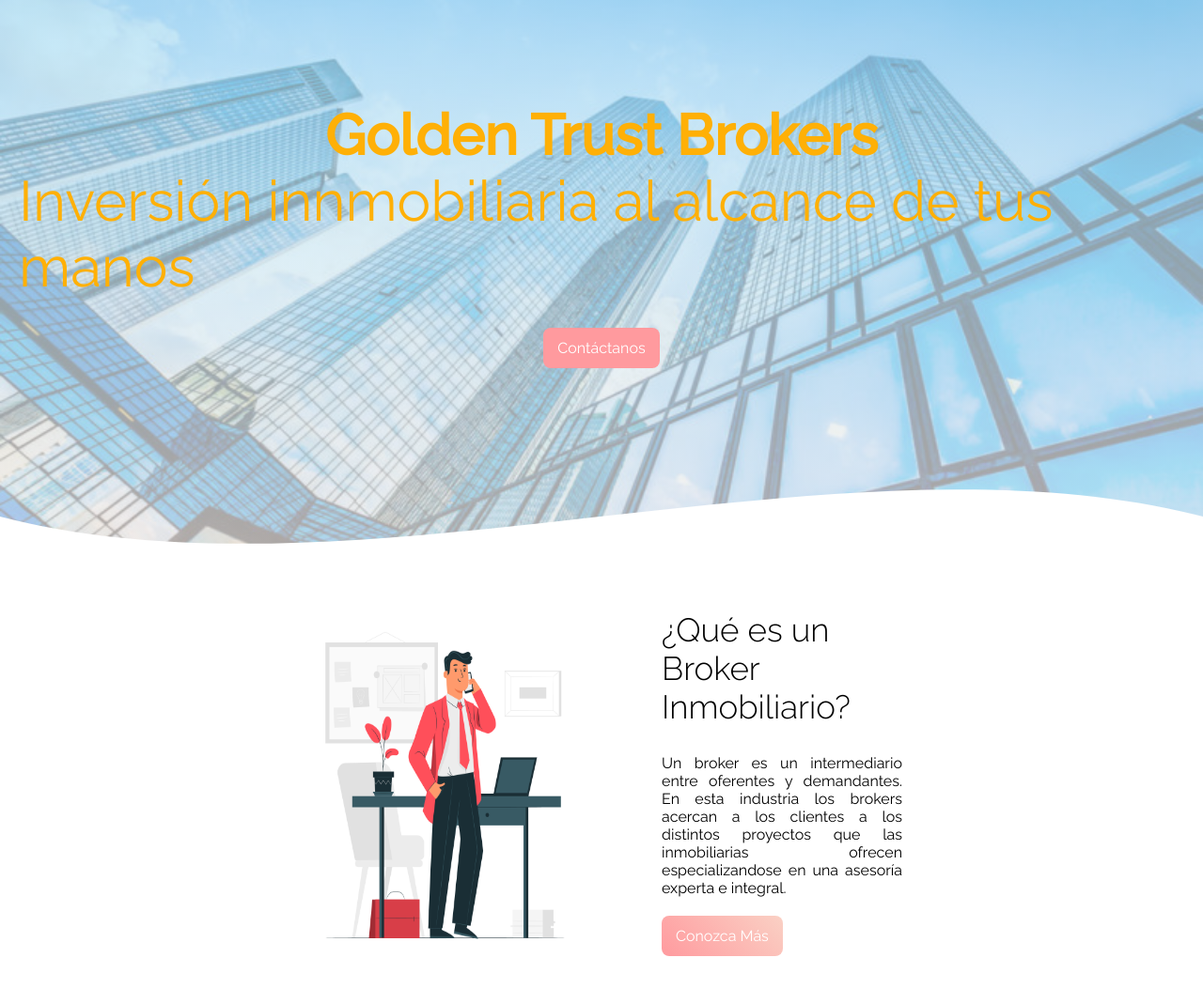
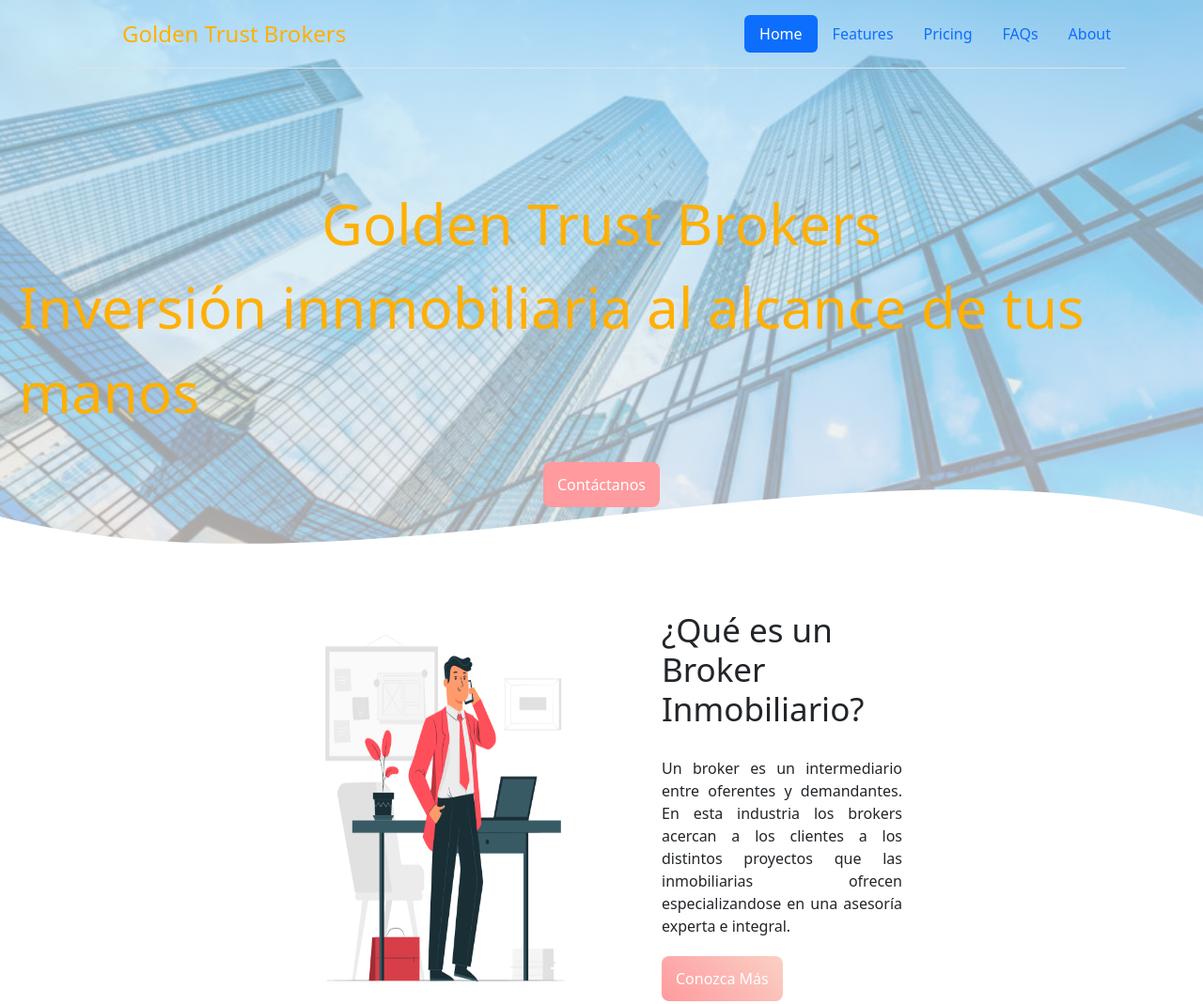
Before and after one commit to ccuitinop/Proyecto1-Landing-Page, a plain HTML site: page index.html in a window 1280 px wide. Shown: the top 1069 px of the page at 94% size. Drawn offline with nearby package versions, Linux system fonts and the light colour scheme.

Commit message:
sexto commit

```diff
--- a/estilosprincipal.css
+++ b/estilosprincipal.css
@@ -344,11 +344,11 @@ input[type="submit"]:hover{
     }
 }
 .clase1{
-    color:#fff
+    color: #ffb006;
 }
 .clase{
-    color: #ffb006
+    color: #ffb006;
 }
 .clase3{
-    color:#619ec7
+    color:#619ec7;
 }
--- a/index.html
+++ b/index.html
@@ -8,10 +8,28 @@
     <link href="https://fonts.googleapis.com/css2?family=Raleway:wght@200;300;400;500&display=swap" rel="stylesheet">
     <link rel="stylesheet" href="estilosprincipal.css">
     <title> Golden Trust</title>
+    <link href="https://cdn.jsdelivr.net/npm/bootstrap@5.3.0/dist/css/bootstrap.min.css" rel="stylesheet" integrity="sha384-9ndCyUaIbzAi2FUVXJi0CjmCapSmO7SnpJef0486qhLnuZ2cdeRhO02iuK6FUUVM" crossorigin="anonymous">
+    <script src="https://cdn.jsdelivr.net/npm/bootstrap@5.3.0/dist/js/bootstrap.bundle.min.js" integrity="sha384-geWF76RCwLtnZ8qwWowPQNguL3RmwHVBC9FhGdlKrxdiJJigb/j/68SIy3Te4Bkz" crossorigin="anonymous"></script>
 </head>
 
 <body>
     <header class="hero">
+        <div class="container">
+            <header class="d-flex flex-wrap justify-content-center py-3 mb-4 border-bottom">
+              <a href="/" class="d-flex align-items-center mb-3 mb-md-0 me-md-auto link-body-emphasis text-decoration-none">
+                <svg class="bi me-2" width="40" height="32"><use xlink:href="#bootstrap"></use></svg>
+                <span class="fs-4 clase1">Golden Trust Brokers</span>
+              </a>
+
+              <ul class="nav nav-pills">
+                <li class="nav-item"><a href="#" class="nav-link active" aria-current="page">Home</a></li>
+                <li class="nav-item"><a href="#" class="nav-link">Features</a></li>
+                <li class="nav-item"><a href="#" class="nav-link">Pricing</a></li>
+                <li class="nav-item"><a href="#" class="nav-link">FAQs</a></li>
+                <li class="nav-item"><a href="#" class="nav-link">About</a></li>
+              </ul>
+            </header>
+          </div>
         <div class="textos-hero">
             <h1>Golden Trust Brokers</h1>
             <p>Inversión innmobiliaria al alcance de tus manos</p>
@@ -110,6 +128,18 @@
                 <input class="input"  type="submit" value="ENVIAR">
             </form>
         </div>
+        <div class="container">
+            <footer class="py-3 my-4">
+              <ul class="nav justify-content-center border-bottom pb-3 mb-3">
+                <li class="nav-item"><a href="#" class="nav-link px-2 text-body-secondary">Home</a></li>
+                <li class="nav-item"><a href="#" class="nav-link px-2 text-body-secondary">Features</a></li>
+                <li class="nav-item"><a href="#" class="nav-link px-2 text-body-secondary">Pricing</a></li>
+                <li class="nav-item"><a href="#" class="nav-link px-2 text-body-secondary">FAQs</a></li>
+                <li class="nav-item"><a href="#" class="nav-link px-2 text-body-secondary">About</a></li>
+              </ul>
+              <p class="text-center text-body-secondary">© 2023 Company, Inc</p>
+            </footer>
+          </div>
     </footer>
 
     <script src="https://kit.fontawesome.com/c12e95de97.js" crossorigin="anonymous"></script>
```
Also changed, not shown: 1 other file.
